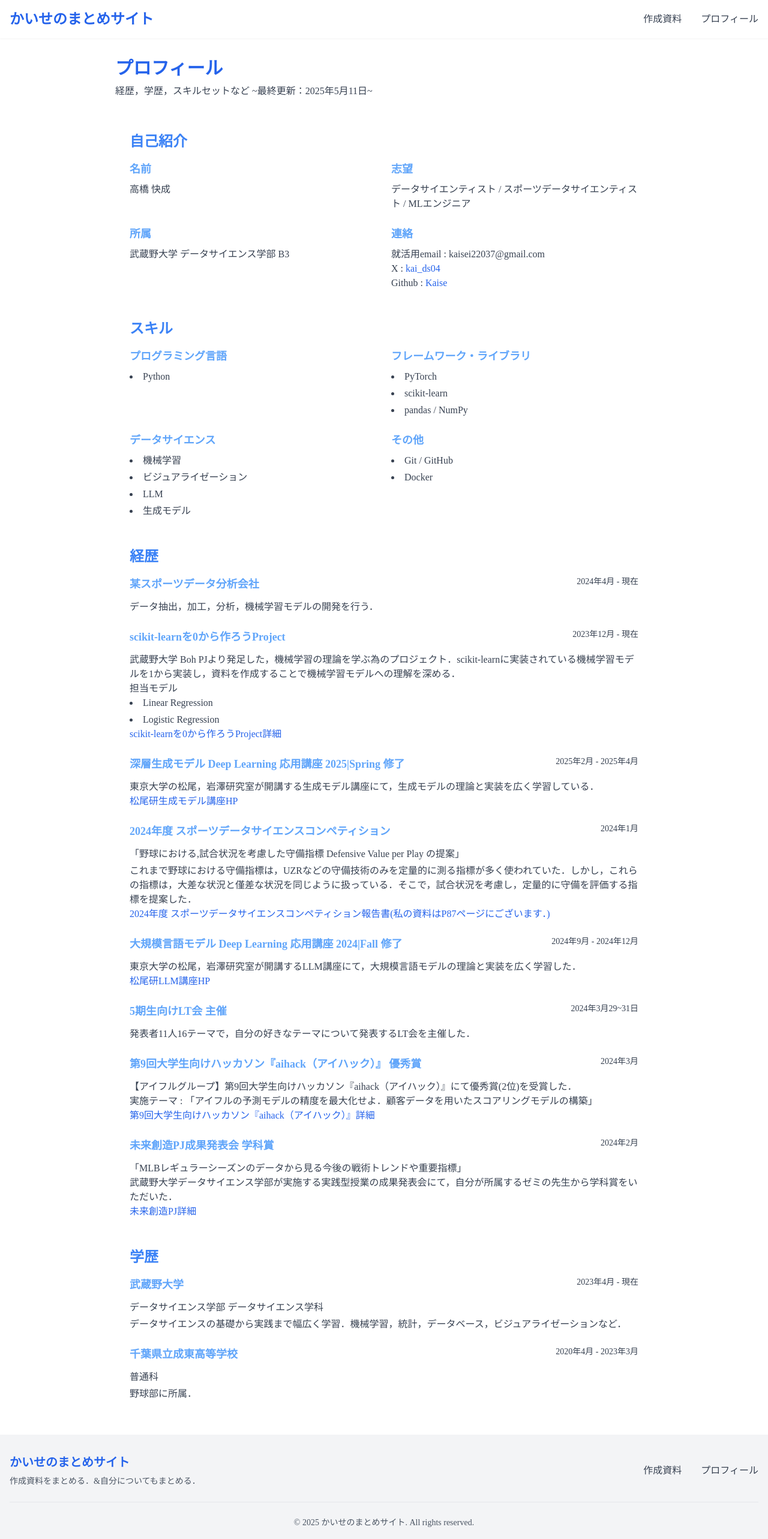
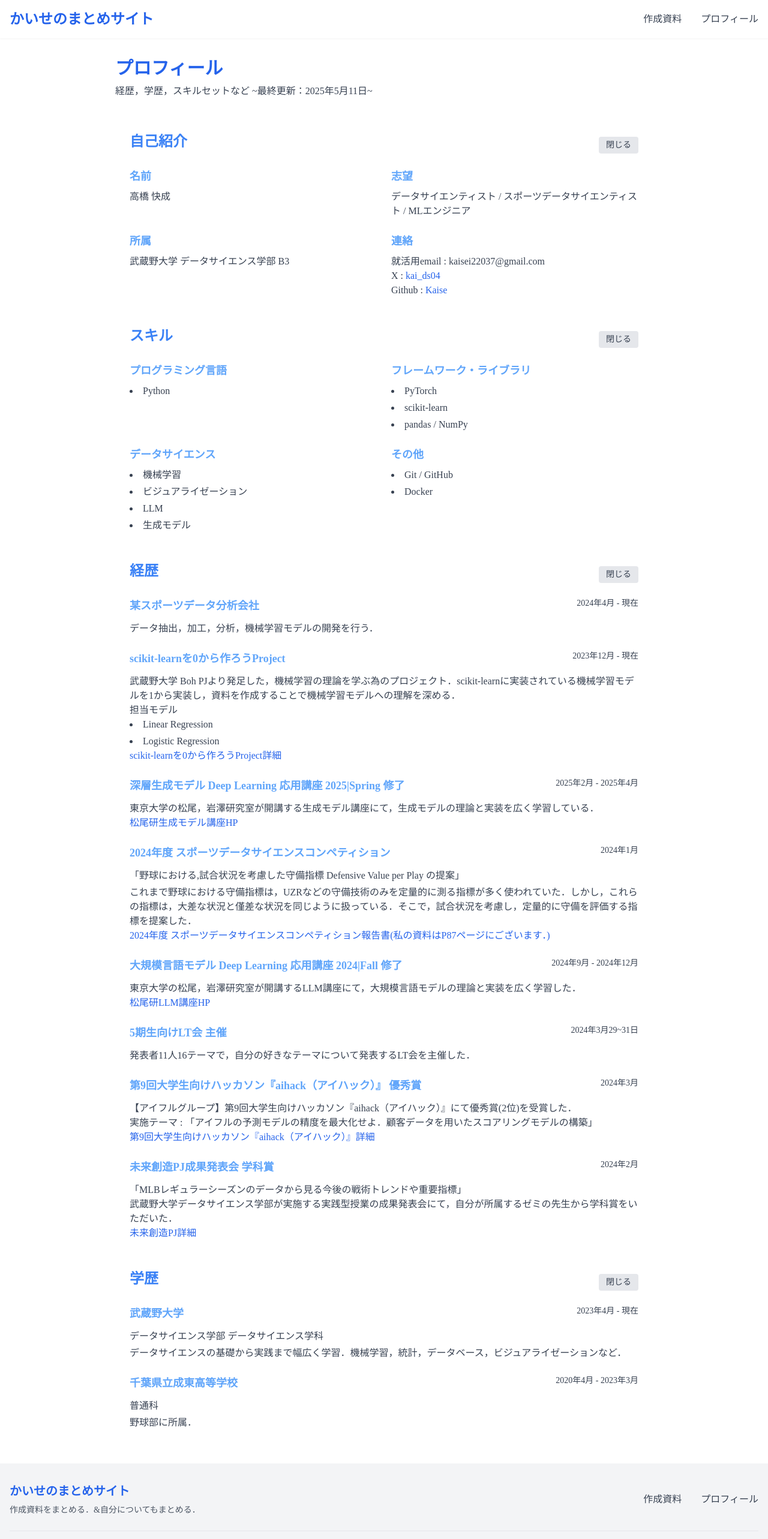
Before and after one commit to Takahashi-Kaisei/mypage, a Next.js app: page /profile in a window 1280 px wide. Shown: the top 2566 px of the page at 60% size. Built offline with nearby package versions, Linux system fonts and the light colour scheme.

Commit message:
コードの最適化とパフォーマンス向上のためのリファクタリング

```diff
--- a/src/app/profile/page.tsx
+++ b/src/app/profile/page.tsx
@@ -1,6 +1,23 @@
+"use client";
+
 import RootLayout from "@/components/layout/RootLayout";
+import { useState } from "react";
 
 export default function ProfilePage() {
+  const [openSections, setOpenSections] = useState({
+    intro: true,
+    skills: true,
+    career: true,
+    education: true
+  });
+
+  const toggleSection = (section: keyof typeof openSections) => {
+    setOpenSections(prev => ({
+      ...prev,
+      [section]: !prev[section]
+    }));
+  };
+
   return (
     <RootLayout>
       <div className="max-w-4xl mx-auto">
@@ -11,9 +28,17 @@ export default function ProfilePage() {
           </p>
         </div>
 
-
         <div className="p-6">
-          <h2 className="text-2xl font-bold mb-4">自己紹介</h2>
+          <div className="flex justify-between items-center mb-4">
+            <h2 className="text-2xl font-bold">自己紹介</h2>
+            <button
+              onClick={() => toggleSection('intro')}
+              className="px-3 py-1 text-sm font-medium text-gray-700 bg-gray-200 rounded hover:bg-gray-300 dark:text-gray-300 dark:bg-gray-700 dark:hover:bg-gray-600"
+            >
+              {openSections.intro ? '閉じる' : '開く'}
+            </button>
+          </div>
+          {openSections.intro && (
             <div className="grid grid-cols-1 md:grid-cols-2 gap-6">
               <div>
                 <h3 className="text-lg font-semibold mb-2">名前</h3>
@@ -34,12 +59,20 @@ export default function ProfilePage() {
                 <p className="text-gray-700 dark:text-gray-300">Github : <a href="https://github.com/Takahashi-Kaisei" target="_blank" rel="noopener noreferrer" className="text-blue-600 hover:underline">Kaise</a></p>
               </div>
             </div>
+          )}
         </div>
 
-
-
         <div className="p-6">
-          <h2 className="text-2xl font-bold mb-4">スキル</h2>
+          <div className="flex justify-between items-center mb-4">
+            <h2 className="text-2xl font-bold">スキル</h2>
+            <button
+              onClick={() => toggleSection('skills')}
+              className="px-3 py-1 text-sm font-medium text-gray-700 bg-gray-200 rounded hover:bg-gray-300 dark:text-gray-300 dark:bg-gray-700 dark:hover:bg-gray-600"
+            >
+              {openSections.skills ? '閉じる' : '開く'}
+            </button>
+          </div>
+          {openSections.skills && (
             <div className="grid grid-cols-1 md:grid-cols-2 gap-6">
               <div>
                 <h3 className="text-lg font-semibold mb-2">プログラミング言語</h3>
@@ -72,12 +105,20 @@ export default function ProfilePage() {
                 </ul>
               </div>
             </div>
+          )}
         </div>
 
-
-
         <div className="p-6">
-          <h2 className="text-2xl font-bold mb-4">経歴</h2>
+          <div className="flex justify-between items-center mb-4">
+            <h2 className="text-2xl font-bold">経歴</h2>
+            <button
+              onClick={() => toggleSection('career')}
+              className="px-3 py-1 text-sm font-medium text-gray-700 bg-gray-200 rounded hover:bg-gray-300 dark:text-gray-300 dark:bg-gray-700 dark:hover:bg-gray-600"
+            >
+              {openSections.career ? '閉じる' : '開く'}
+            </button>
+          </div>
+          {openSections.career && (
             <div className="space-y-6">
               <div>
                 <div className="flex justify-between items-start mb-1">
@@ -177,16 +218,24 @@ export default function ProfilePage() {
                 「MLBレギュラーシーズンのデータから見る今後の戦術トレンドや重要指標」</p>
                 <p className="text-gray-700 dark:text-gray-300">武蔵野大学データサイエンス学部が実施する実践型授業の成果発表会にて，自分が所属するゼミの先生から学科賞をいただいた．</p>
                 <p className="text-gray-700 dark:text-gray-300">
-                <a href="https://www.musashino-u.ac.jp/academics/faculty/data_science/data_science/features.html" target="_blank" rel="noopener noreferrer" className="text-blue-600 hover:underline">未来創造PJ詳細</a></p>
+                  <a href="https://www.musashino-u.ac.jp/academics/faculty/data_science/data_science/features.html" target="_blank" rel="noopener noreferrer" className="text-blue-600 hover:underline">未来創造PJ詳細</a>
+                </p>
+              </div>
+            </div>
+          )}
         </div>
 
+        <div className="p-6">
+          <div className="flex justify-between items-center mb-4">
+            <h2 className="text-2xl font-bold">学歴</h2>
+            <button
+              onClick={() => toggleSection('education')}
+              className="px-3 py-1 text-sm font-medium text-gray-700 bg-gray-200 rounded hover:bg-gray-300 dark:text-gray-300 dark:bg-gray-700 dark:hover:bg-gray-600"
+            >
+              {openSections.education ? '閉じる' : '開く'}
+            </button>
           </div>
-        </div>
-
-
-
-        <div className="p-6">
-          <h2 className="text-2xl font-bold mb-4">学歴</h2>
+          {openSections.education && (
             <div className="space-y-6">
               <div>
                 <div className="flex justify-between items-start mb-1">
@@ -209,6 +258,7 @@ export default function ProfilePage() {
                 </p>
               </div>
             </div>
+          )}
         </div>
       </div>
     </RootLayout>
```
Lines whose indentation alone changed are shown as unchanged.
